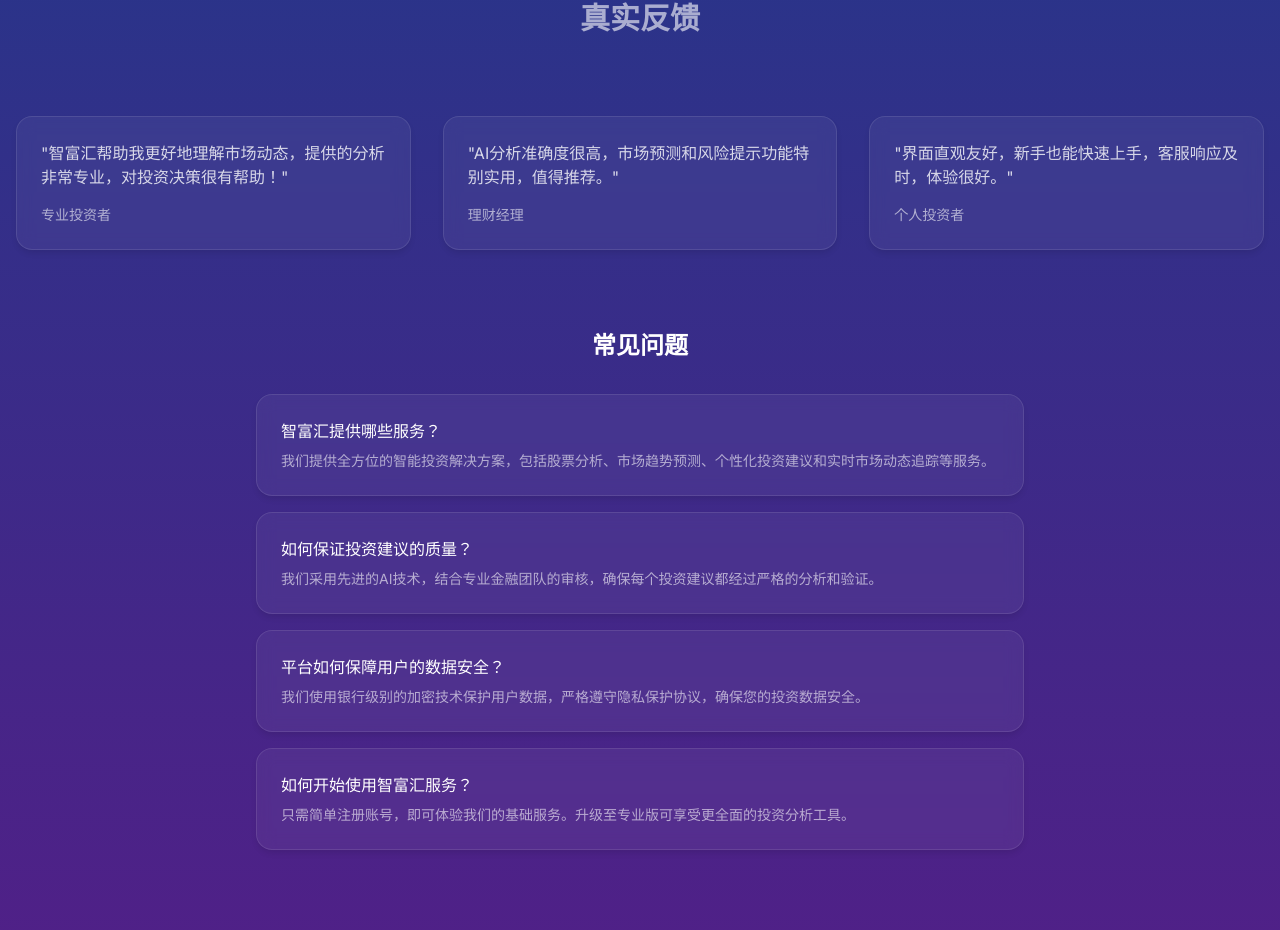
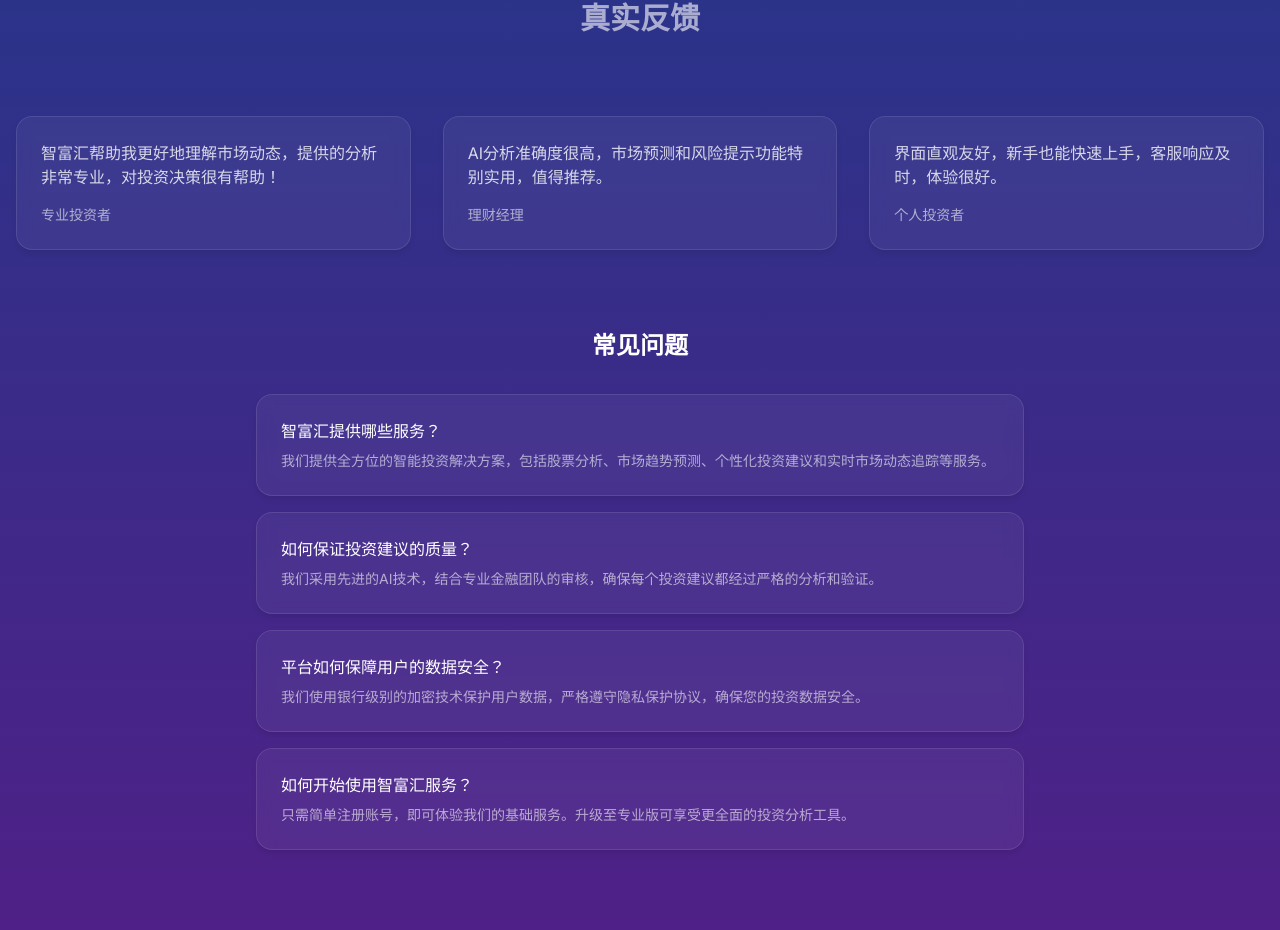
Before and after one commit to xwjisfather/Stockgpt-official-website, a Next.js app in the folder stockgpt-official/: page / in a window 1280 px wide. Shown: the part 2912-3842 px from the top of the page. Built offline with nearby package versions, Linux system fonts and the light colour scheme.

Commit message:
Update ContactSection.tsx

```diff
--- a/stockgpt-official/src/components/ContactSection.tsx
+++ b/stockgpt-official/src/components/ContactSection.tsx
@@ -76,7 +76,7 @@ export default function ContactSection() {
                 transition={{ delay: index * 0.2 }}
                 className="glass-card p-6 rounded-lg backdrop-blur-sm"
               >
-                <p className="text-white/80 mb-4">"{item.content}"</p>
+                <p className="text-white/80 mb-4">{item.content}</p>
                 <div className="text-white/60 text-sm">{item.author}</div>
               </motion.div>
             ))}
```
